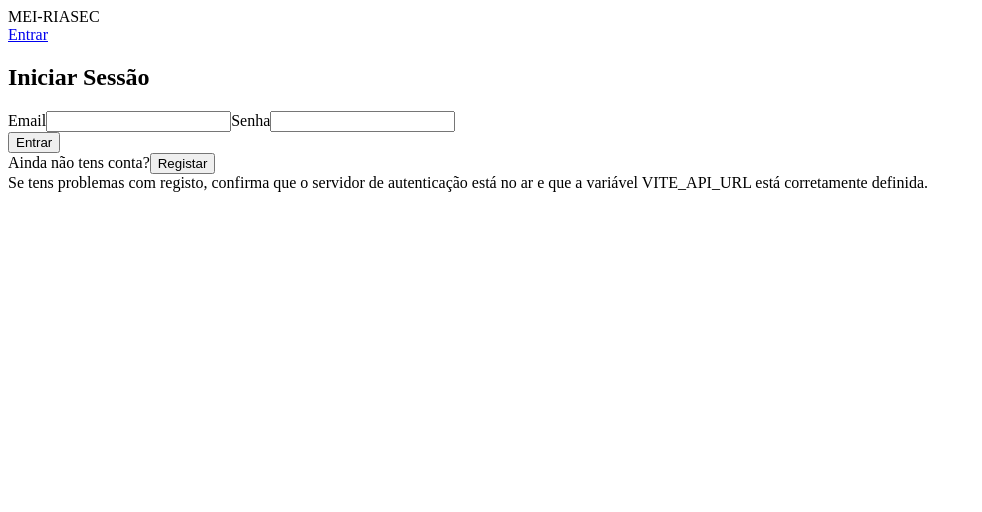
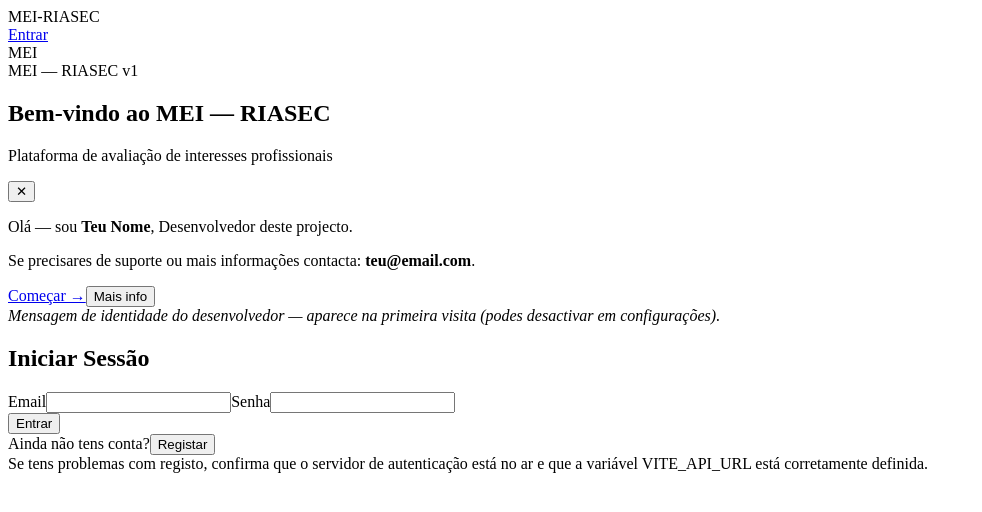
Before and after one commit to mabuie-test/Riasecmei, a React (Vite) app in the folder client/: page /login in a window 1280 px wide. Shown: the top 512 px of the page, without its empty margins (0-982 px from the left). Built offline with nearby package versions, Linux system fonts and the light colour scheme; the HTML template or start-up script is replaced by a standard one.

Commit message:
Update App.jsx

```diff
--- a/client/src/App.jsx
+++ b/client/src/App.jsx
@@ -1,16 +1,33 @@
 // client/src/App.jsx
 import React from 'react'
 import { BrowserRouter, Routes, Route } from 'react-router-dom'
+
 import NavBar from './components/NavBar'
 import Login from './components/Login'
 import Register from './components/Register'
 import Dashboard from './components/Dashboard'
 import AdminCompareMulti from './components/AdminCompareMulti'
 
+// componente de boas-vindas (overlay)
+import WelcomeOverlay from './components/WelcomeOverlay'
+
 export default function App(){
   return (
     <BrowserRouter>
       <NavBar />
+
+      {/* Overlay de boas-vindas — aparece por cima da app */}
+      <WelcomeOverlay
+        developer={{
+          name: 'Teu Nome',
+          role: 'Desenvolvedor',
+          contact: 'teu@email.com',
+          more: 'MEI — RIASEC v1'
+        }}
+        showOnce={true}       /* true = aparece só na primeira visita */
+        autoHideSeconds={0}   /* 0 = não auto-fechar; altera se quiseres auto 6s */
+      />
+
       <Routes>
         <Route path='/' element={<Dashboard/>} />
         <Route path='/login' element={<Login/>} />
```
